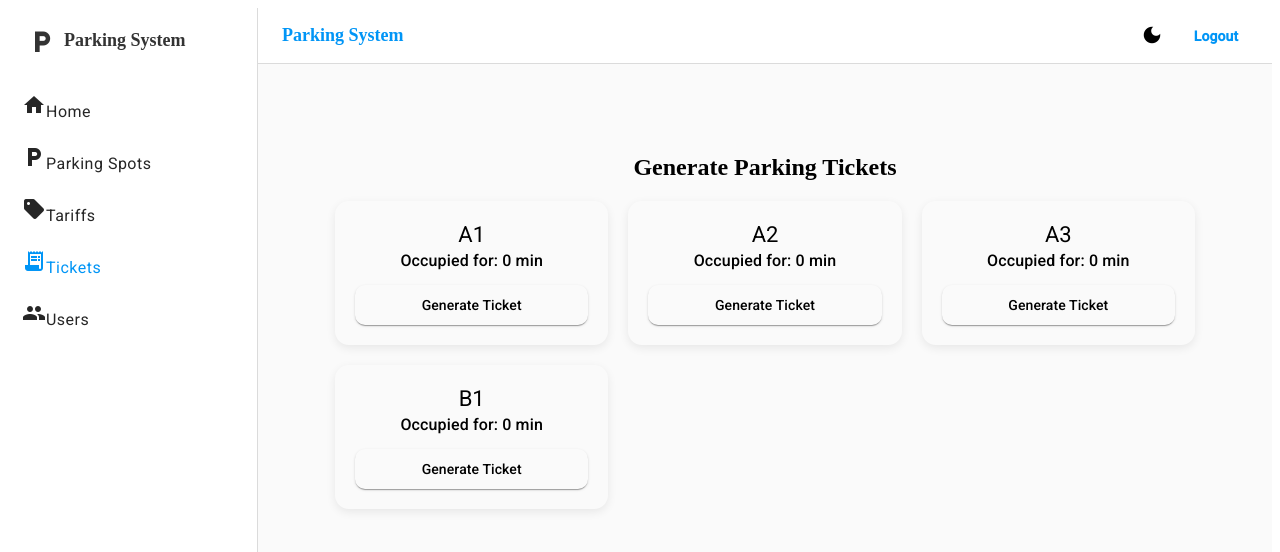
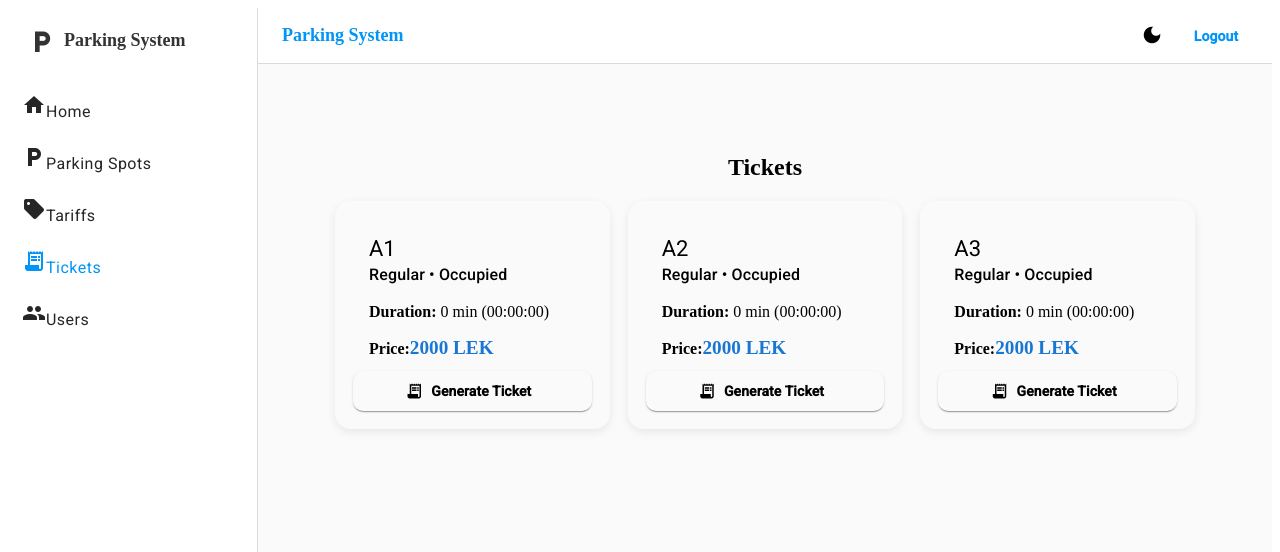
Before and after one commit to everest4/DEV-Parking_Management_System, an Angular app: page /tickets in a window 1280 px wide. Shown: the top 552 px of the page. Built offline with nearby package versions, Linux system fonts and the light colour scheme; data requests are answered from the project's data file.

Commit message:
calculation and tickets

```diff
--- a/backend/db.json
+++ b/backend/db.json
@@ -46,7 +46,7 @@
       "lotId": 1,
       "code": "B1",
       "type": "Regular",
-      "status": "Occupied"
+      "status": "Free"
     },
     {
       "id": 1763156502730,
@@ -86,14 +86,73 @@
   ],
   "tariffs": [
     {
-      "id": 1,
-      "lotId": 1,
-      "ratePerHour": 2,
-      "gracePeriod": 15,
-      "billingPeriod": 30,
-      "price": 97
+      "id": 1763591160658,
+      "min": 0,
+      "max": 10,
+      "price": 0
+    },
+    {
+      "id": 1763591186862,
+      "min": 11,
+      "max": 60,
+      "price": 100
+    },
+    {
+      "id": 1763591547343,
+      "min": 61,
+      "max": 180,
+      "price": 200
+    },
+    {
+      "id": 1763591560292,
+      "min": 181,
+      "max": 300,
+      "price": 500
+    },
+    {
+      "id": 1763591574340,
+      "min": 301,
+      "max": 480,
+      "price": 1000
+    },
+    {
+      "id": 1763591587682,
+      "min": 481,
+      "max": 720,
+      "price": 1500
+    },
+    {
+      "id": 1763591600624,
+      "min": 721,
+      "max": 1440,
+      "price": 2000
     }
   ],
-  "tickets": [],
+  "tickets": [
+    {
+      "spotId": 1763156403951,
+      "spotCode": "A1",
+      "durationMinutes": 45,
+      "price": 100,
+      "createdAt": "2025-11-19T22:36:54.143Z",
+      "id": 1
+    },
+    {
+      "spotId": 1763156403951,
+      "spotCode": "A1",
+      "durationMinutes": 0,
+      "price": 2000,
+      "createdAt": "2025-11-19T22:37:28.129Z",
+      "id": 2
+    },
+    {
+      "spotId": 1763156403951,
+      "spotCode": "A1",
+      "durationMinutes": 3,
+      "price": 0,
+      "createdAt": "2025-11-19T22:40:42.224Z",
+      "id": 3
+    }
+  ],
   "payments": []
 }
--- a/src/app/pages/tariffs/tariffs.scss
+++ b/src/app/pages/tariffs/tariffs.scss
@@ -1,39 +1,64 @@
-.tariffs-container {
-  max-width: 800px;
-  margin: 20px auto;
+.tariffs-page {
+  max-width: 900px;
+  margin: auto;
   padding: 20px;
 
   h2 {
     text-align: center;
-    font-weight: 700;
     margin-bottom: 20px;
   }
 }
 
-.tariff-card {
-  padding: 20px;
-  border-radius: 14px;
-  margin-bottom: 16px;
-  box-shadow: 0 3px 10px rgba(0,0,0,0.08);
+/* Add section */
+.add-card {
+  padding: 16px;
+  border-radius: 12px;
+  margin-bottom: 25px;
+
+  .add-grid {
+    display: grid;
+    grid-template-columns: repeat(auto-fill, minmax(180px, 1fr));
+    gap: 15px;
+  }
 }
 
-.tariff-row {
-  display: flex;
-  align-items: center;
+/* Tariffs list */
+.tariffs-grid {
+  display: grid;
+  grid-template-columns: repeat(auto-fill, minmax(260px, 1fr));
   gap: 20px;
 }
 
-.label {
-  font-size: 1.1rem;
-  font-weight: 600;
-  width: 120px;
+.tariff-card {
+  padding: 16px;
+
+  mat-card-title {
+    font-size: 1.2rem;
+    margin-bottom: 10px;
+    font-weight: 700;
+  }
+
+  input {
+    width: 100%;
+    padding: 6px 8px;
+    margin-bottom: 12px;
+    border-radius: 8px;
+  }
+
+  .buttons {
+    display: flex;
+    gap: 10px;
+  }
 }
 
-.price-field {
-  flex: 1;
+/* Dark mode */
+.dark-mode .tariff-card,
+.dark-mode .add-card {
+  background: #1e1e1e;
+  color: white;
 }
 
-.dark-mode .tariff-card {
-  background: #1e1e1e !important;
-  color: white !important;
+.dark-mode input {
+  background: #333;
+  color: white;
 }
--- a/src/app/pages/tariffs/tariffs.ts
+++ b/src/app/pages/tariffs/tariffs.ts
@@ -1,9 +1,20 @@
-import { Component } from '@angular/core';
+import { Component, OnInit } from '@angular/core';
 import { CommonModule } from '@angular/common';
 import { FormsModule } from '@angular/forms';
+import { HttpClient } from '@angular/common/http';
 import { MatCardModule } from '@angular/material/card';
+import { MatButtonModule } from '@angular/material/button';
 import { MatInputModule } from '@angular/material/input';
-import { MatButtonModule } from '@angular/material/button';
+import { MatIconModule } from '@angular/material/icon';
+
+import { environment } from '../../../environments/environment';
+
+interface Tariff {
+  id: number;
+  min: number;
+  max: number;
+  price: number;
+}
 
 @Component({
   standalone: true,
@@ -15,23 +26,116 @@ import { MatButtonModule } from '@angular/material/button';
     FormsModule,
     MatCardModule,
     MatInputModule,
-    MatButtonModule
+    MatButtonModule,
+    MatIconModule
   ]
 })
-export class TariffsPage {
+export class TariffsPage implements OnInit {
 
-  tariffs = [
-    { id: 1, label: "0 - 10 min",   price: 0     },
-    { id: 2, label: "1 hour",       price: 100   },
-    { id: 3, label: "3 hours",      price: 200   },
-    { id: 4, label: "5 hours",      price: 500   },
-    { id: 5, label: "8 hours",      price: 1000  },
-    { id: 6, label: "12 hours",     price: 1500  },
-    { id: 7, label: "24 hours",     price: 2000  }
-  ];
+  tariffs: Tariff[] = [];
+  loading = true;
 
-  saveTariff(tariff: any) {
-    alert(`Tariff "${tariff.label}" updated to ${tariff.price} LEK`);
+  // Local fields for creating a new tariff
+  newMin: number | null = null;
+  newMax: number | null = null;
+  newPrice: number | null = null;
+
+  constructor(private http: HttpClient) {}
+
+  ngOnInit() {
+    this.loadTariffs();
   }
 
+  loadTariffs() {
+    this.http.get<Tariff[]>(`${environment.apiUrl}/tariffs`).subscribe({
+      next: data => {
+        this.tariffs = data.sort((a, b) => a.min - b.min);
+        this.loading = false;
+      },
+      error: () => this.loading = false
+    });
+  }
+
+  saveTariff(tariff: Tariff) {
+  tariff.min = this.parseDurationInput(tariff.min as any);
+  tariff.max = this.parseDurationInput(tariff.max as any);
+  tariff.price = Number(tariff.price);
+
+  this.http.patch(`${environment.apiUrl}/tariffs/${tariff.id}`, tariff)
+    .subscribe(() => {
+      alert('Tariff updated!');
+      this.loadTariffs();
+    });
+  }
+
+
+  deleteTariff(id: number) {
+    if (!confirm('Delete this tariff?')) return;
+
+    this.http.delete(`${environment.apiUrl}/tariffs/${id}`).subscribe(() => {
+      this.tariffs = this.tariffs.filter(t => t.id !== id);
+    });
+  }
+
+    addTariff() {
+        if (!this.newMin || !this.newMax || !this.newPrice) {
+            alert('All fields required.');
+            return;
+        }
+
+        const newTariff: Tariff = {
+            id: Date.now(),
+            min: this.parseDurationInput(this.newMin as any),
+            max: this.parseDurationInput(this.newMax as any),
+            price: Number(this.newPrice)
+        };
+
+        this.http.post(`${environment.apiUrl}/tariffs`, newTariff).subscribe(() => {
+            this.tariffs.push(newTariff);
+            this.tariffs.sort((a, b) => a.min - b.min);
+
+            this.newMin = null;
+            this.newMax = null;
+            this.newPrice = null;
+        });
+    }
+
+
+  formatDuration(min: number): string {
+    if (min < 60) return `${min} min`;
+
+    const hours = Math.floor(min / 60);
+    const minutes = min % 60;
+
+    if (minutes === 0) return `${hours} hour${hours > 1 ? 's' : ''}`;
+
+    return `${hours}h ${minutes}min`;
+  }
+
+  parseDurationInput(value: string | number): number {
+    if (typeof value === 'number') return value;
+
+    value = value.toLowerCase().trim();
+
+    // If input is plain number → treat as minutes
+    if (/^\d+$/.test(value)) return parseInt(value, 10);
+
+    let total = 0;
+
+    const hourMatch = value.match(/(\d+)h/);
+    const minMatch = value.match(/(\d+)m/);
+
+    if (hourMatch) total += parseInt(hourMatch[1], 10) * 60;
+    if (minMatch) total += parseInt(minMatch[1], 10);
+
+    // support "1:30"
+    if (value.includes(':')) {
+        const [h, m] = value.split(':');
+        total = Number(h) * 60 + Number(m);
+    }
+
+    return total;
+  }
+
+
 }
--- a/src/app/pages/tickets/tickets.html
+++ b/src/app/pages/tickets/tickets.html
@@ -1,39 +1,69 @@
-<div class="tickets-container">
+<div class="tickets-page">
 
-  <h2>Generate Parking Tickets</h2>
+  <h2>Tickets</h2>
 
-  <!-- OCCUPIED SPOTS LIST -->
+  @if (loading) {
+    <p class="info">Loading data...</p>
+  }
+
+  @if (error) {
+    <p class="error">{{ error }}</p>
+  }
+
+  @if (!loading && !error && occupiedSpots.length === 0) {
+    <p class="info">No occupied spots at the moment.</p>
+  }
+
+  <!-- OCCUPIED SPOTS WITH PRICE PREVIEW -->
   <div class="spots-grid">
-    @for (spot of spots; track spot.id) {
+    @for (entry of occupiedSpots; track entry.spot.id) {
+
       <mat-card class="spot-card">
 
-        <mat-card-title>{{ spot.code }}</mat-card-title>
+        <mat-card-header>
+          <mat-card-title>{{ entry.spot.code }}</mat-card-title>
           <mat-card-subtitle>
-          Occupied for: {{ getElapsedMinutes(spot.id) }} min
+            {{ entry.spot.type }} • Occupied
           </mat-card-subtitle>
+        </mat-card-header>
 
-        <button mat-raised-button color="primary" (click)="generateTicket(spot)">
+        <mat-card-content>
+          <p><strong>Duration:</strong> {{ entry.minutes }} min ({{ formatDuration(entry.minutes) }})</p>
+          <p><strong>Price:</strong> <span class="price">{{ entry.price }} LEK</span></p>
+        </mat-card-content>
+
+        <button mat-raised-button color="primary" (click)="generateTicket(entry)">
+          <mat-icon>receipt_long</mat-icon>
           Generate Ticket
         </button>
 
       </mat-card>
+
     }
   </div>
 
-  <!-- GENERATED TICKETS -->
-  <h3 *ngIf="tickets.length > 0">Generated Tickets</h3>
+  <!-- GENERATED TICKETS LIST -->
+  @if (generatedTickets.length > 0) {
+
+    <h3>Generated Tickets</h3>
 
     <div class="tickets-grid">
-    @for (ticket of tickets; track ticket.id) {
+      @for (t of generatedTickets; track t.id ?? t.spotCode + t.createdAt) {
+
         <mat-card class="ticket-card">
-        <mat-card-title>Ticket #{{ ticket.id }}</mat-card-title>
+          <mat-card-title>Ticket #{{ t.id }}</mat-card-title>
 
-        <p><strong>Spot:</strong> {{ ticket.spot }}</p>
-        <p><strong>Time:</strong> {{ ticket.time }} min</p>
-        <p><strong>Price:</strong> <span class="price">{{ ticket.price }} LEK</span></p>
+          <p><strong>Spot:</strong> {{ t.spotCode }}</p>
+          <p><strong>Duration:</strong> {{ t.durationMinutes }} min</p>
+          <p><strong>Price:</strong> <span class="price">{{ t.price }} LEK</span></p>
+          <p class="timestamp">
+            {{ t.createdAt | date:'short' }}
+          </p>
+        </mat-card>
 
-      </mat-card>
       }
     </div>
 
+  }
+
 </div>
--- a/src/app/pages/tickets/tickets.scss
+++ b/src/app/pages/tickets/tickets.scss
@@ -1,5 +1,5 @@
-.tickets-container {
-  max-width: 900px;
+.tickets-page {
+  max-width: 1000px;
   margin: 20px auto;
   padding: 20px;
 
@@ -8,36 +8,68 @@
     font-weight: 700;
     margin-bottom: 20px;
   }
+
+  h3 {
+    margin-top: 30px;
+    font-weight: 600;
+  }
 }
 
-.spots-grid, .tickets-grid {
-  display: grid;
-  grid-template-columns: repeat(auto-fill, minmax(240px, 1fr));
-  gap: 20px;
+.info {
+  text-align: center;
+  opacity: 0.8;
 }
 
-.spot-card, .ticket-card {
-  padding: 20px;
-  border-radius: 14px;
+.error {
   text-align: center;
+  color: #e53935;
+  margin-bottom: 10px;
+}
+
+.spots-grid,
+.tickets-grid {
+  display: grid;
+  grid-template-columns: repeat(auto-fill, minmax(260px, 1fr));
+  gap: 18px;
+  margin-top: 15px;
+}
+
+.spot-card,
+.ticket-card {
+  padding: 18px;
+  border-radius: 16px;
+  text-align: left;
   box-shadow: 0 3px 10px rgba(0,0,0,0.08);
 
   button {
     margin-top: 12px;
     width: 100%;
     border-radius: 10px;
+    text-transform: none;
+    font-weight: 600;
   }
 }
 
 .price {
-  font-size: 1.3rem;
+  font-size: 1.2rem;
   font-weight: 700;
-  color: #007aff;
+  color: #1976d2;
 }
 
+.timestamp {
+  margin-top: 8px;
+  font-size: 0.85rem;
+  opacity: 0.7;
+}
+
+/* Dark mode */
 .dark-mode .spot-card,
 .dark-mode .ticket-card {
   background: #1e1e1e !important;
   color: white !important;
   box-shadow: 0 3px 10px rgba(255,255,255,0.08);
 }
+
+.dark-mode .price {
+  color: #64b5f6;
+}
--- a/src/app/pages/tickets/tickets.ts
+++ b/src/app/pages/tickets/tickets.ts
@@ -1,10 +1,23 @@
 import { Component, OnInit } from '@angular/core';
 import { CommonModule } from '@angular/common';
+import { HttpClient } from '@angular/common/http';
 import { MatCardModule } from '@angular/material/card';
 import { MatButtonModule } from '@angular/material/button';
 import { MatIconModule } from '@angular/material/icon';
 import { environment } from '../../../environments/environment';
-import { HttpClient } from '@angular/common/http';
+
+interface Tariff {
+  id: number;
+  min: number;    // min minutes (inclusive, or boundary)
+  max: number;    // max minutes
+  price: number;  // LEK
+}
+
+interface OccupiedSpotVM {
+  spot: any;
+  minutes: number;
+  price: number;
+}
 
 @Component({
   standalone: true,
@@ -20,31 +33,51 @@ import { HttpClient } from '@angular/common/http';
 })
 export class TicketsPage implements OnInit {
 
-  spots: any[] = [];
-  tickets: any[] = [];
+  occupiedSpots: OccupiedSpotVM[] = [];
+  tariffs: Tariff[] = [];
 
-  tariffs = [
-    { maxMinutes: 10, price: 0 },
-    { maxHours: 1,  price: 100 },
-    { maxHours: 3,  price: 200 },
-    { maxHours: 5,  price: 500 },
-    { maxHours: 8,  price: 1000 },
-    { maxHours: 12, price: 1500 },
-    { maxHours: 24, price: 2000 },
-  ];
+  loading = true;
+  error = '';
+  generatedTickets: any[] = [];
 
   constructor(private http: HttpClient) {}
 
   ngOnInit() {
-    this.loadSpots();
+    this.loadData();
   }
 
-  loadSpots() {
-    this.http.get<any[]>(`${environment.apiUrl}/spots`).subscribe(res => {
-      this.spots = res.filter(s => s.status === 'Occupied');
+  // Load tariffs then spots
+  loadData() {
+    this.http.get<Tariff[]>(`${environment.apiUrl}/tariffs`).subscribe({
+      next: tariffsRes => {
+        // sort by min minutes just in case
+        this.tariffs = tariffsRes.sort((a, b) => a.min - b.min);
+
+        // now load spots
+        this.http.get<any[]>(`${environment.apiUrl}/spots`).subscribe({
+          next: spotsRes => {
+            const occupied = spotsRes.filter(s => s.status === 'Occupied');
+            this.occupiedSpots = occupied.map(spot => {
+              const minutes = this.getElapsedMinutes(spot.id);
+              const price = this.calculatePrice(minutes);
+              return { spot, minutes, price };
+            });
+            this.loading = false;
+          },
+          error: () => {
+            this.error = 'Failed to load spots';
+            this.loading = false;
+          }
+        });
+      },
+      error: () => {
+        this.error = 'Failed to load tariffs';
+        this.loading = false;
+      }
     });
   }
 
+  // Read start time from localStorage (set in Home page timers)
   getElapsedMinutes(spotId: number): number {
     const key = `timer_${spotId}`;
     const start = Number(localStorage.getItem(key));
@@ -55,28 +88,53 @@ export class TicketsPage implements OnInit {
     return Math.floor(ms / 60000); // minutes
   }
 
+  // Use tariffs from db.json to compute price
   calculatePrice(minutes: number): number {
-    if (minutes <= 10) return 0;
+    // 0–10 min free logic from your description
+    // and then apply banded tariffs
 
-    const hours = minutes / 60;
+    // find the FIRST tariff where minutes is in (min, max]
+    const match = this.tariffs.find(t => minutes > t.min && minutes <= t.max);
 
-    for (let t of this.tariffs) {
-      if (t.maxMinutes && minutes <= t.maxMinutes) return t.price;
-      if (t.maxHours && hours <= t.maxHours) return t.price;
+    if (match) return match.price;
+
+    // if beyond all defined bands, use the highest one
+    if (this.tariffs.length > 0) {
+      return this.tariffs[this.tariffs.length - 1].price;
     }
-    return this.tariffs[this.tariffs.length - 1].price;
+
+    return 0;
   }
 
-  generateTicket(spot: any) {
-    const minutes = this.getElapsedMinutes(spot.id);
-    const price = this.calculatePrice(minutes);
+  // Format minutes into HH:MM:SS
+  formatDuration(minutes: number): string {
+    const totalSeconds = minutes * 60;
+    const h = Math.floor(totalSeconds / 3600).toString().padStart(2, '0');
+    const m = Math.floor((totalSeconds % 3600) / 60).toString().padStart(2, '0');
+    const s = Math.floor(totalSeconds % 60).toString().padStart(2, '0');
+    return `${h}:${m}:${s}`;
+  }
 
-    this.tickets.push({
-      id: Date.now(),
-      spot: spot.code,
-      time: minutes,
-      price
+  generateTicket(entry: OccupiedSpotVM) {
+    const payload = {
+      spotId: entry.spot.id,
+      spotCode: entry.spot.code,
+      durationMinutes: entry.minutes,
+      price: entry.price,
+      createdAt: new Date().toISOString()
+    };
+
+    this.http.post(`${environment.apiUrl}/tickets`, payload).subscribe({
+      next: (created: any) => {
+        this.generatedTickets.push(created);
+        alert(
+          `Ticket generated:\n` +
+          `Spot: ${created.spotCode}\n` +
+          `Time: ${created.durationMinutes} min\n` +
+          `Price: ${created.price} LEK`
+        );
+      },
+      error: () => alert('Failed to save ticket')
     });
   }
-
 }
```
Also changed, not shown: src/app/pages/tariffs/tariffs.html (+50 -10 lines). Lines whose indentation alone changed are shown as unchanged.
